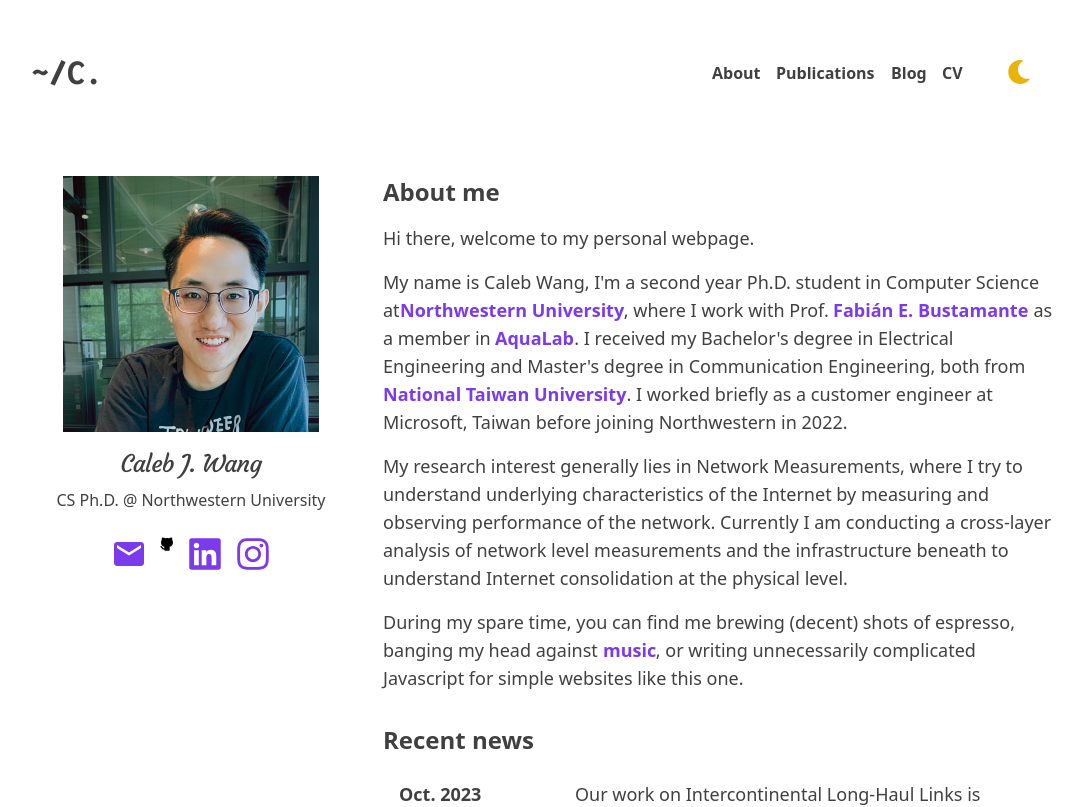
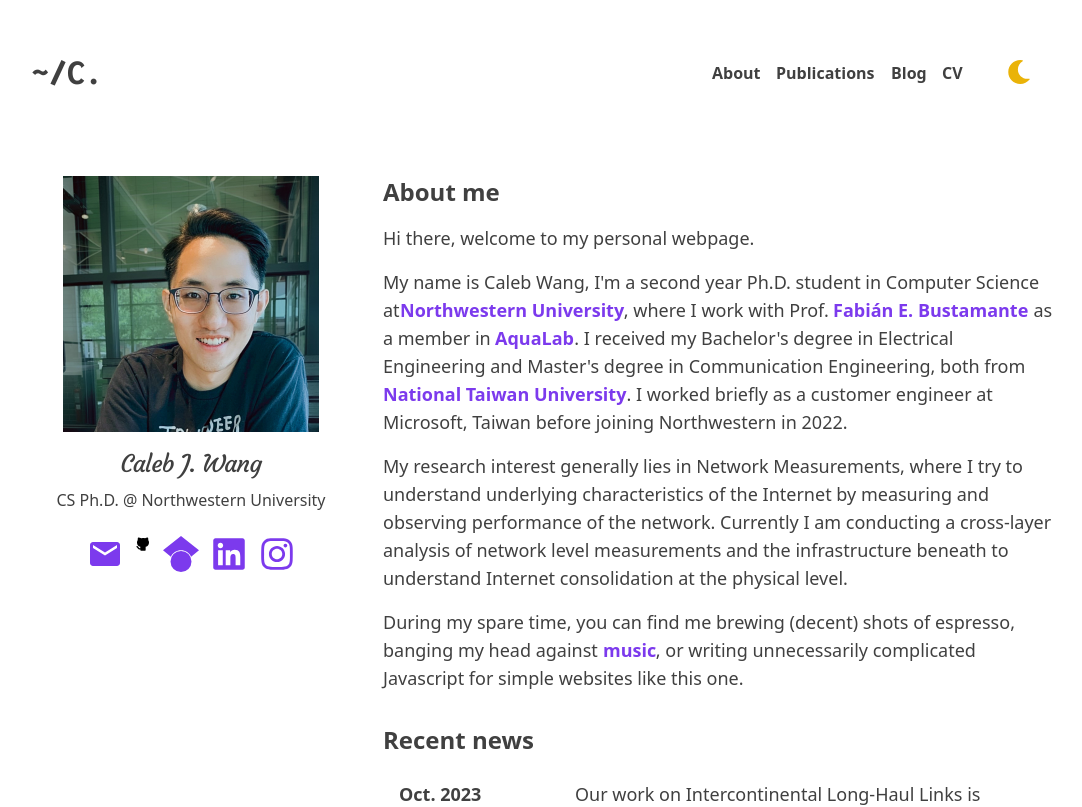
Before and after one commit to yifangC/tera-site, a Next.js app: page /about in a window 1280 px wide. Shown: the top 807 px of the page, without its empty margins (97-1179 px from the left). Built offline with nearby package versions, Linux system fonts and the light colour scheme.

Commit message:
added google scholar icon

```diff
--- a/app/about/page.js
+++ b/app/about/page.js
@@ -7,6 +7,7 @@ import { IconContext } from "react-icons"
 import { MdEmail } from 'react-icons/md'
 import { FaInstagram, FaLinkedin} from 'react-icons/fa'
 import { TbBrandGithubFilled } from 'react-icons/tb'
+import { SiGooglescholar } from 'react-icons/si'
 
 import { Courgette } from 'next/font/google'
 
@@ -43,6 +44,9 @@ export default function Page() {
                   </div>
                   <div>
                     <a href="https://github.com/theheokboi" rel="noopener noreferrer" target="_blank"> <TbBrandGithubFilled /> </a>
+                  </div>
+                  <div>
+                    <a href="https://scholar.google.com/citations?user=w6xTbnUAAAAJ&hl=en" rel="noopener noreferrer" target="_blank"> <SiGooglescholar /> </a>
                   </div>
                   <div>
                     <a href="https://www.linkedin.com/in/hyes92121/" rel="noopener noreferrer" target="_blank"> <FaLinkedin /> </a>
```
